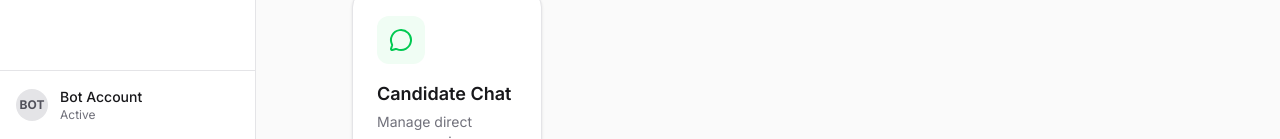
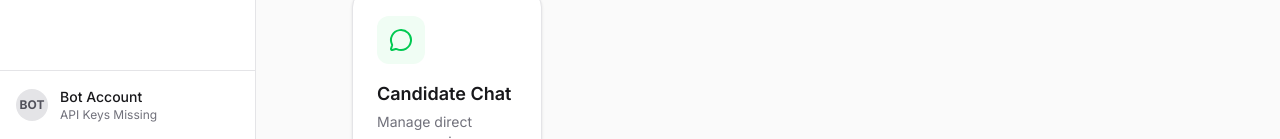
Before and after one commit to Murali000986/x-deploy, a Next.js app: page / in a window 1280 px wide. Shown: the part 661-800 px from the top of the page. Built offline with nearby package versions, Linux system fonts and the light colour scheme; no server answers.

Commit message:
feat: add BotIndicator to layout to clearly show authenticated user

```diff
--- /dev/null
+++ b/src/app/api/me/route.ts
@@ -0,0 +1,29 @@
+import { NextResponse } from 'next/server';
+import { TwitterApi } from 'twitter-api-v2';
+
+export const dynamic = 'force-dynamic';
+
+export async function GET() {
+  try {
+    const { X_API_KEY, X_API_SECRET, X_ACCESS_TOKEN, X_ACCESS_SECRET } = process.env;
+
+    if (!X_API_KEY || !X_API_SECRET || !X_ACCESS_TOKEN || !X_ACCESS_SECRET) {
+      return NextResponse.json({ error: 'Config missing' }, { status: 400 });
+    }
+
+    const client = new TwitterApi({
+      appKey: X_API_KEY,
+      appSecret: X_API_SECRET,
+      accessToken: X_ACCESS_TOKEN,
+      accessSecret: X_ACCESS_SECRET,
+    });
+
+    const me = await client.v2.me({
+      'user.fields': ['profile_image_url'] as any
+    });
+
+    return NextResponse.json(me.data);
+  } catch (error: any) {
+    return NextResponse.json({ error: error.message }, { status: 500 });
+  }
+}
--- a/src/app/layout.tsx
+++ b/src/app/layout.tsx
@@ -3,6 +3,7 @@ import { Inter } from "next/font/google";
 import "./globals.css";
 import Link from 'next/link';
 import { Search, Hash, MessageCircle, Home, Users, Settings } from 'lucide-react';
+import BotIndicator from '@/components/BotIndicator';
 
 const inter = Inter({ subsets: ["latin"] });
 
@@ -51,17 +52,7 @@ export default function RootLayout({
                 <span className="font-medium">Settings</span>
               </Link>
             </nav>
-            <div className="p-4 border-t border-zinc-200">
-              <div className="flex items-center gap-3">
-                <div className="w-8 h-8 rounded-full bg-zinc-200 flex items-center justify-center">
-                  <span className="text-xs font-bold text-zinc-600">BOT</span>
-                </div>
-                <div className="text-sm">
-                  <p className="font-medium">Bot Account</p>
-                  <p className="text-zinc-500 text-xs">Active</p>
-                </div>
-              </div>
-            </div>
+            <BotIndicator />
           </aside>
           {/* Main Content */}
           <main className="flex-1 overflow-y-auto flex flex-col">
--- /dev/null
+++ b/src/components/BotIndicator.tsx
@@ -0,0 +1,35 @@
+"use client";
+import { useEffect, useState } from 'react';
+
+export default function BotIndicator() {
+  const [botData, setBotData] = useState<any>(null);
+
+  useEffect(() => {
+    fetch('/api/me')
+      .then(r => r.json())
+      .then(data => {
+        if (!data.error) setBotData(data);
+      })
+      .catch(() => {});
+  }, []);
+
+  return (
+    <div className="p-4 border-t border-zinc-200">
+      <div className="flex items-center gap-3">
+        {botData?.profile_image_url ? (
+          <img src={botData.profile_image_url} alt="" className="w-8 h-8 rounded-full" />
+        ) : (
+          <div className="w-8 h-8 rounded-full bg-zinc-200 flex items-center justify-center">
+            <span className="text-xs font-bold text-zinc-600">BOT</span>
+          </div>
+        )}
+        <div className="text-sm overflow-hidden flex-1">
+          <p className="font-medium truncate">{botData?.name || 'Bot Account'}</p>
+          <p className="text-zinc-500 text-xs truncate">
+            {botData?.username ? `@${botData.username}` : 'API Keys Missing'}
+          </p>
+        </div>
+      </div>
+    </div>
+  );
+}
```
